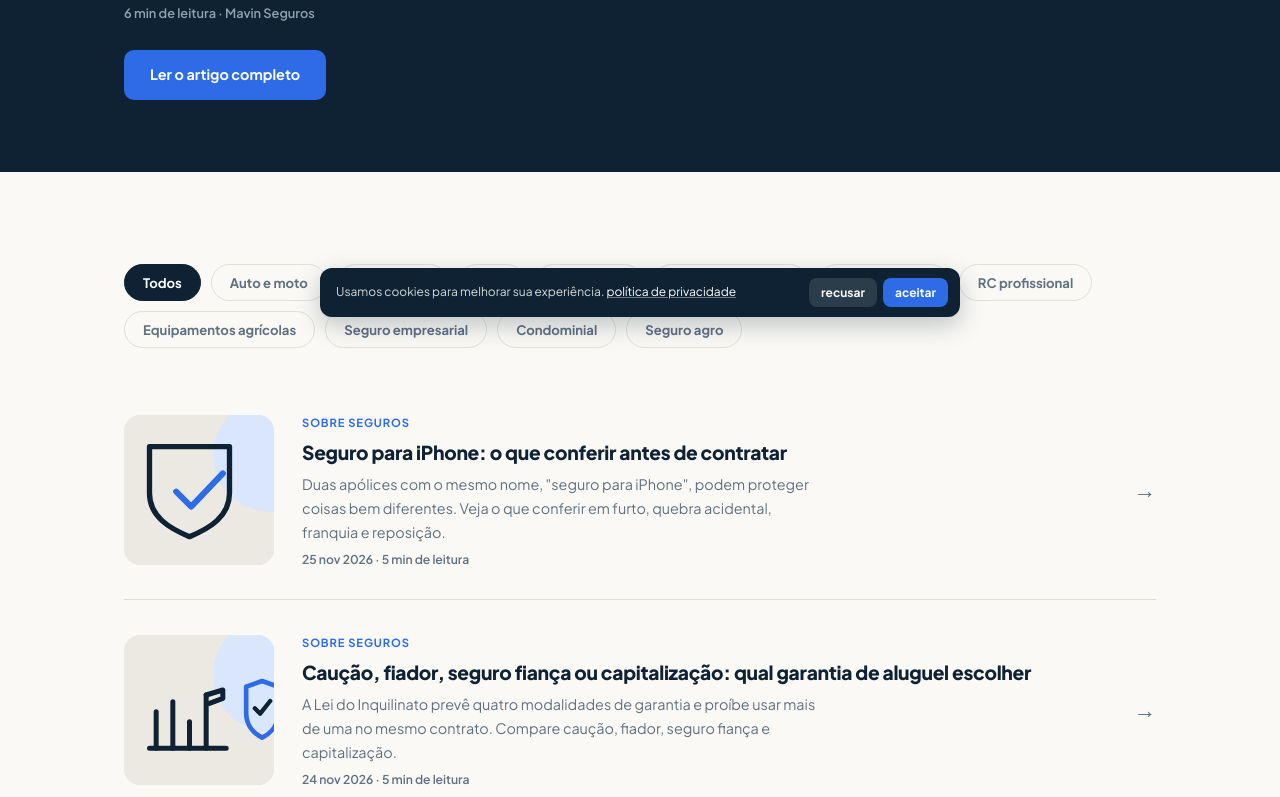
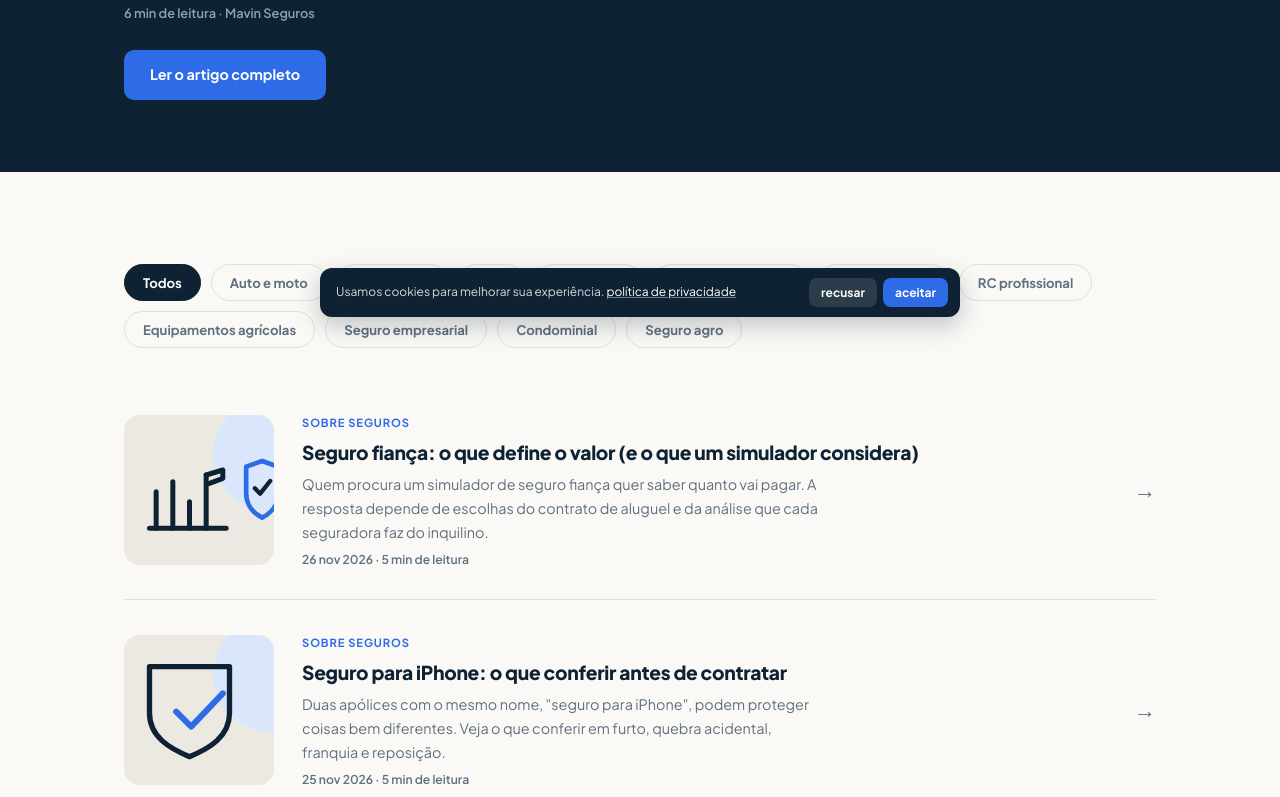
Before and after one commit to mavinconsultoria/mavinseguros-blog, a plain HTML site: page index.html in a window 1280 px wide. Shown: the part 471-1268 px from the top of the page. Drawn offline with Linux system fonts and the light colour scheme.

Commit message:
Publica post: Seguro fiança — o que define o valor

```diff
--- a/index.html
+++ b/index.html
@@ -148,6 +148,17 @@ height="0" width="0" style="display:none;visibility:hidden"></iframe></noscript>
 
     <div class="list-posts">
 
+      <a class="row-post" data-category="sobre-seguros" href="/posts/seguro-fianca-o-que-define-o-valor.html">
+        <div class="row-img"><img src="/assets/covers/garantia.svg" alt="Ilustração: seguro fiança" loading="lazy" width="800" height="450"></div>
+        <div>
+          <span class="row-tag">Sobre seguros</span>
+          <h3>Seguro fiança: o que define o valor (e o que um simulador considera)</h3>
+          <p>Quem procura um simulador de seguro fiança quer saber quanto vai pagar. A resposta depende de escolhas do contrato de aluguel e da análise que cada seguradora faz do inquilino.</p>
+          <span class="meta">26 nov 2026 · 5 min de leitura</span>
+        </div>
+        <span class="row-arrow">→</span>
+      </a>
+
       <a class="row-post" data-category="sobre-seguros" href="/posts/seguro-para-iphone-o-que-conferir.html">
         <div class="row-img"><img src="/assets/covers/institucional.svg" alt="Ilustração: seguro para iPhone" loading="lazy" width="800" height="450"></div>
         <div>
--- a/sitemap.xml
+++ b/sitemap.xml
@@ -1,6 +1,7 @@
 <?xml version="1.0" encoding="UTF-8"?>
 <urlset xmlns="http://www.sitemaps.org/schemas/sitemap/0.9">
   <url><loc>https://blog.mavinseguros.com.br/</loc><lastmod>2026-11-25</lastmod><changefreq>daily</changefreq><priority>1.0</priority></url>
+  <url><loc>https://blog.mavinseguros.com.br/posts/seguro-fianca-o-que-define-o-valor.html</loc><lastmod>2026-11-26</lastmod><changefreq>monthly</changefreq><priority>0.8</priority></url>
   <url><loc>https://blog.mavinseguros.com.br/posts/seguro-para-iphone-o-que-conferir.html</loc><lastmod>2026-11-25</lastmod><changefreq>monthly</changefreq><priority>0.8</priority></url>
   <url><loc>https://blog.mavinseguros.com.br/posts/garantias-de-aluguel-caucao-fiador-seguro-fianca.html</loc><lastmod>2026-11-24</lastmod><changefreq>monthly</changefreq><priority>0.8</priority></url>
   <url><loc>https://blog.mavinseguros.com.br/posts/seguro-celular-o-que-cobre-vale-a-pena.html</loc><lastmod>2026-11-23</lastmod><changefreq>monthly</changefreq><priority>0.8</priority></url>
```
Also changed, not shown: feed.xml (+9 -1 lines), llms.txt, posts/seguro-fianca-o-que-define-o-valor.html (renamed from drafts/seguro-fianca-o-que-define-o-valor.html).
